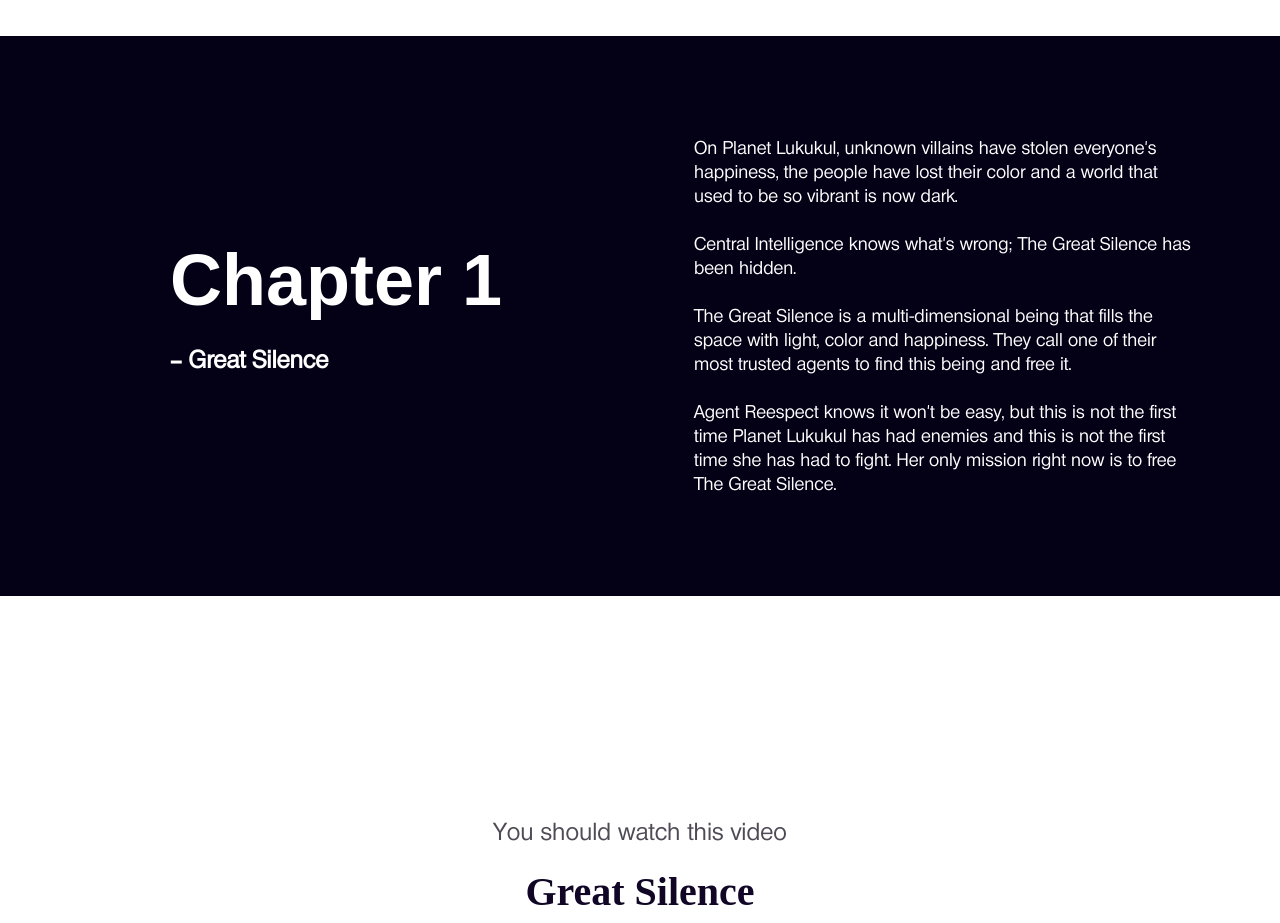
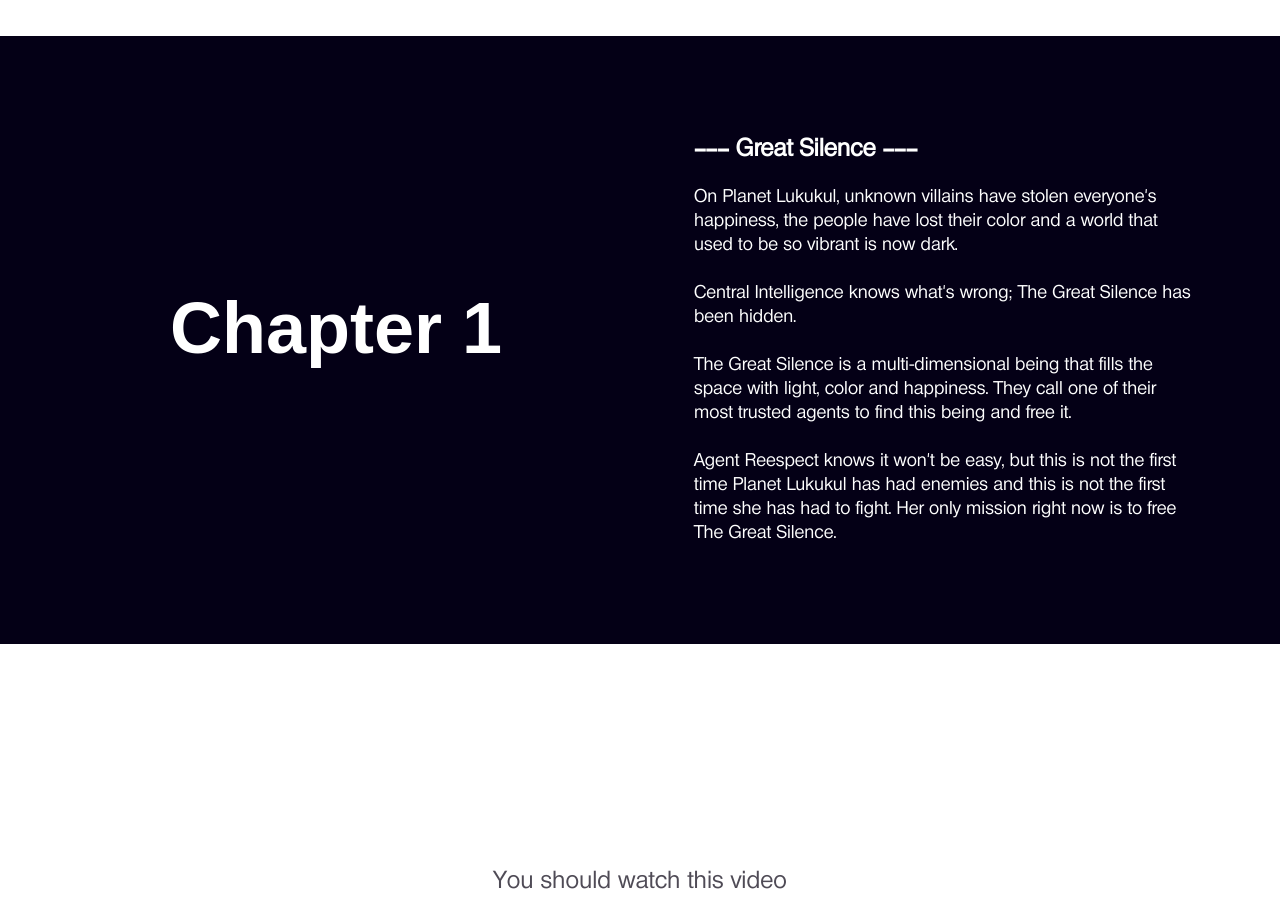
Before and after one commit to lilpolymath/planet-lukukul, a Next.js app: page / in a window 1280 px wide. Shown: the part 860-1783 px from the top of the page. Built offline with nearby package versions, Linux system fonts and the light colour scheme; a web font is replaced by a local one.

Commit message:
minor changes

```diff
--- a/src/pages/index.tsx
+++ b/src/pages/index.tsx
@@ -203,10 +203,10 @@ export default function Home() {
           <div className='world__story'>
             <div>
               <h2 className={tan.className}>Chapter 1</h2>
-              <h4> — Great Silence</h4>
             </div>
 
             <div>
+              <h4> ——— Great Silence ———</h4>
               <p>
                 On Planet Lukukul, unknown villains have stolen everyone's
                 happiness, the people have lost their color and a world that
```
